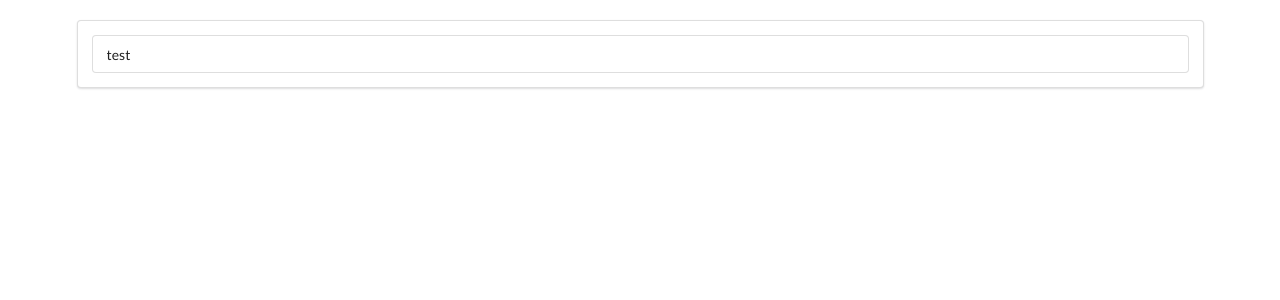
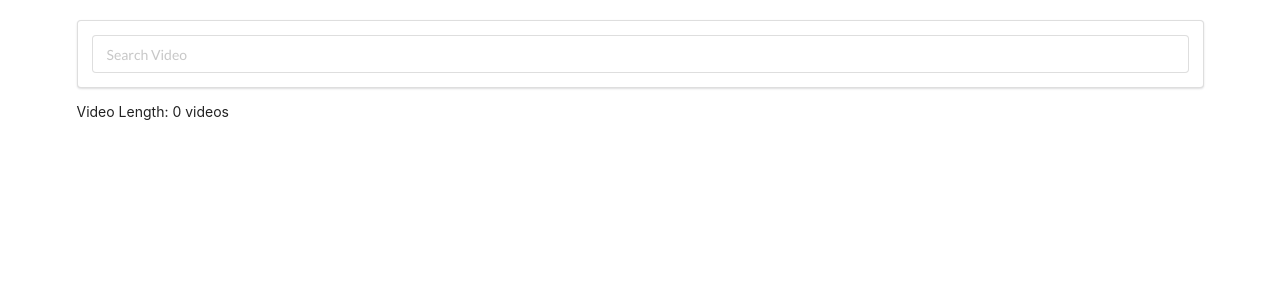
Before and after one commit to irfan87/yt-clone-react, a React (Create React App) app: page / in a window 1280 px wide. Shown: the top 300 px of the page. Built offline with nearby package versions, Linux system fonts and the light colour scheme.

Commit message:
fetched data from YouTube API

```diff
--- a/src/App.js
+++ b/src/App.js
@@ -1,12 +1,31 @@
 import React, { Component } from "react";
 import "./App.css";
+
 import SearchBar from "./components/SearchBar/SearchBar";
+import youtube from "./apis/youtube";
 
 export default class App extends Component {
+	state = {
+		videos: [],
+	};
+
+	onVideoSearchSubmit = async (searchVideo) => {
+		const response = await youtube.get("/search", {
+			params: {
+				q: searchVideo,
+			},
+		});
+
+		this.setState({ videos: response.data.items });
+	};
+
 	render() {
+		// const { videos } = this.state;
+
 		return (
 			<div className="main__container ui container">
-				<SearchBar />
+				<SearchBar onFormSubmit={this.onVideoSearchSubmit} />
+				<p>Video Length: {this.state.videos.length} videos</p>
 			</div>
 		);
 	}
--- a/src/components/SearchBar/SearchBar.js
+++ b/src/components/SearchBar/SearchBar.js
@@ -3,7 +3,7 @@ import "./SearchBar.css";
 
 export default class SearchBar extends Component {
 	state = {
-		searchVideo: "test",
+		searchVideo: "",
 	};
 
 	// for input when it change
@@ -15,9 +15,14 @@ export default class SearchBar extends Component {
 	onFormSubmit = (e) => {
 		e.preventDefault();
 
-		console.log("submittted");
+		const { onFormSubmit } = this.props;
+		const { searchVideo } = this.state;
 
-		// TODO: make sure we call the callback from the parent component
+		onFormSubmit(searchVideo);
+
+		this.setState({
+			searchVideo: "",
+		});
 	};
 
 	render() {
```
